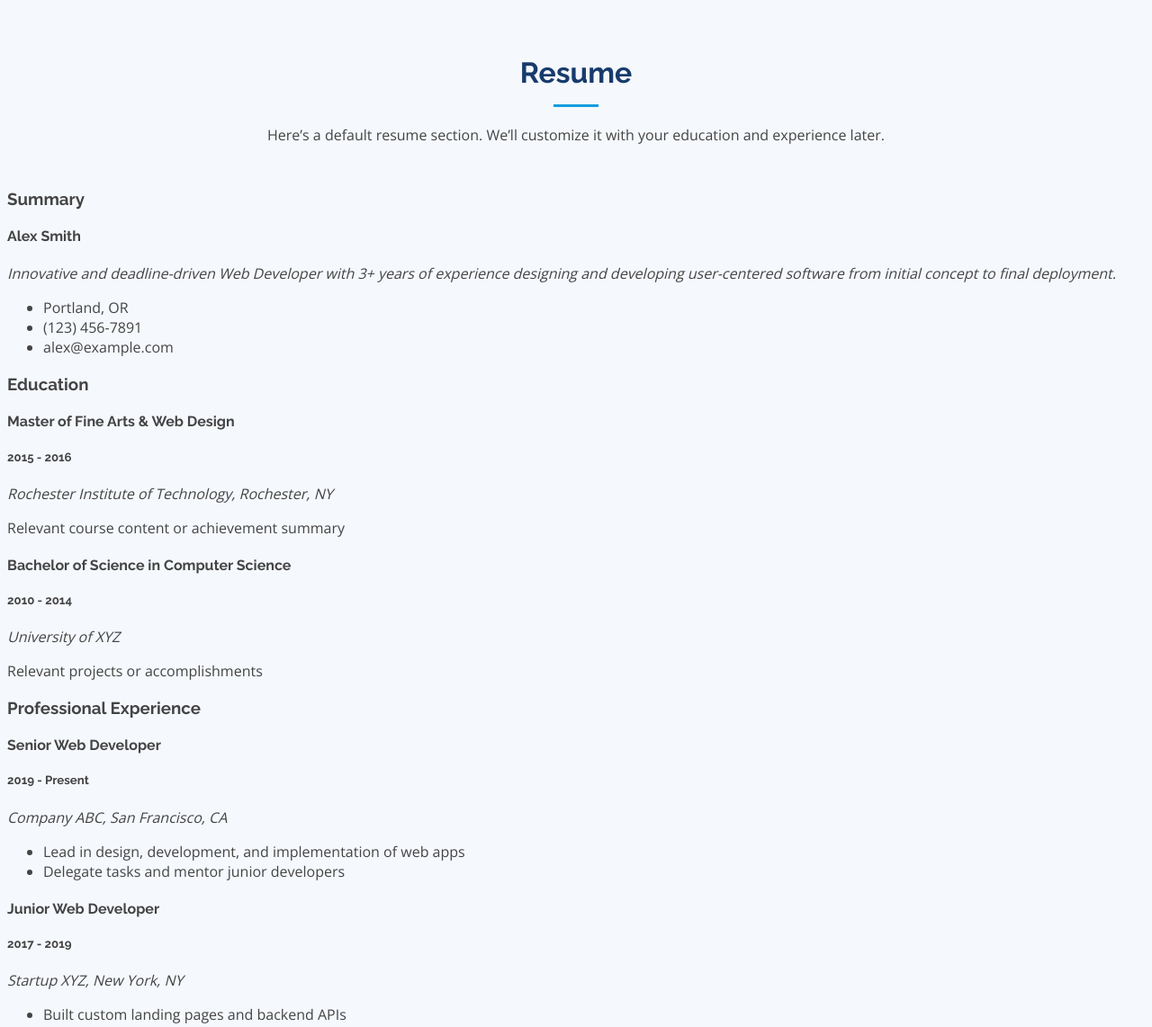
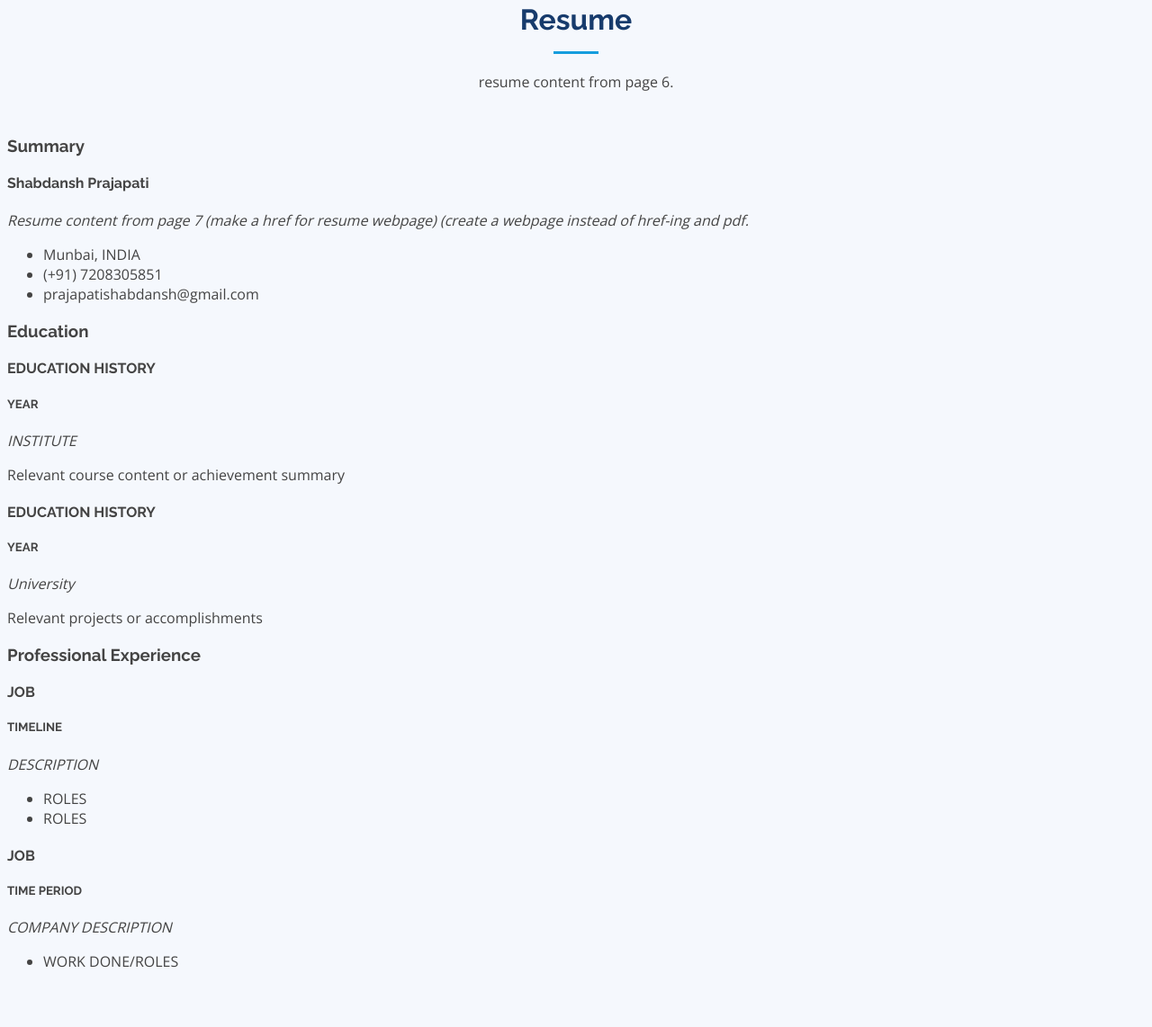
Before and after one commit to Shabd1901/PORTFOLIO, a plain HTML site: page index.html in a window 1280 px wide. Shown: the part 2303-3445 px from the top of the page at 90% size. Drawn offline with nearby package versions, Linux system fonts and the light colour scheme.

Commit message:
Update index.html

```diff
--- a/index.html
+++ b/index.html
@@ -70,8 +70,7 @@
 
         <div class="section-title">
           <h2>About</h2>
-          <p>Magnam dolores commodi suscipit. Necessitatibus eius consequatur ex aliquid fuga eum quidem. Sit sint
-            consectetur velit.</p>
+          <p>ABOUT SECTION FROM PAGE 3</p>
         </div>
 
         <div class="row">
@@ -81,8 +80,7 @@
           <div class="col-lg-8 pt-4 pt-lg-0 content">
             <h3>UI/UX Designer &amp; Web Developer.</h3>
             <p class="fst-italic">
-              Lorem ipsum dolor sit amet, consectetur adipiscing elit, sed do eiusmod tempor incididunt ut labore et
-              dolore magna aliqua.
+              SKILLS OVER IE GOES HERE.
             </p>
             <div class="row">
               <div class="col-lg-6">
@@ -95,16 +93,14 @@
               </div>
               <div class="col-lg-6">
                 <ul>
-                  <li><i class="bi bi-chevron-right"></i> <strong>Age:</strong> <span>30</span></li>
-                  <li><i class="bi bi-chevron-right"></i> <strong>Degree:</strong> <span>Master</span></li>
-                  <li><i class="bi bi-chevron-right"></i> <strong>Email:</strong> <span>email@example.com</span></li>
-                  <li><i class="bi bi-chevron-right"></i> <strong>Freelance:</strong> <span>Available</span></li>
+                  <li><i class="bi bi-chevron-right"></i> <strong>Age:</strong> <span>19</span></li>
+                  <li><i class="bi bi-chevron-right"></i> <strong>Degree:</strong> <span>BACHELORS</span></li>
+                  <li><i class="bi bi-chevron-right"></i> <strong>Email:</strong> <span>prajapatishabdansh@gmail.com</span></li>
                 </ul>
               </div>
             </div>
             <p>
-              Officiis eligendi itaque labore et dolorum mollitia officiis optio vero. Quisquam sunt adipisci omnis et
-              ut. Nulla accusantium dolor incidunt.
+
             </p>
           </div>
         </div>
@@ -118,54 +114,53 @@
 
         <div class="section-title">
           <h2>Resume</h2>
-          <p>Here’s a default resume section. We’ll customize it with your education and experience later.</p>
+          <p>resume content from page 6.</p>
         </div>
 
         <div class="row">
           <div class="col-lg-6">
             <h3 class="resume-title">Summary</h3>
             <div class="resume-item pb-0">
-              <h4>Alex Smith</h4>
-              <p><em>Innovative and deadline-driven Web Developer with 3+ years of experience designing and developing
-                  user-centered software from initial concept to final deployment.</em></p>
+              <h4>Shabdansh Prajapati</h4></h4>
+              <p><em> Resume content from page 7 (make a href for resume webpage) (create a webpage instead of href-ing and pdf.</em></p>
               <ul>
-                <li>Portland, OR</li>
-                <li>(123) 456-7891</li>
-                <li>alex@example.com</li>
+                <li>Munbai, INDIA</li>
+                <li>(+91) 7208305851</li>
+                <li>prajapatishabdansh@gmail.com</li>
               </ul>
             </div>
 
             <h3 class="resume-title">Education</h3>
             <div class="resume-item">
-              <h4>Master of Fine Arts &amp; Web Design</h4>
-              <h5>2015 - 2016</h5>
-              <p><em>Rochester Institute of Technology, Rochester, NY</em></p>
+              <h4>EDUCATION HISTORY</h4>
+              <h5>YEAR</h5>
+              <p><em>INSTITUTE</em></p>
               <p>Relevant course content or achievement summary</p>
             </div>
             <div class="resume-item">
-              <h4>Bachelor of Science in Computer Science</h4>
-              <h5>2010 - 2014</h5>
-              <p><em>University of XYZ</em></p>
+              <h4>EDUCATION HISTORY</h4>
+              <h5>YEAR</h5>
+              <p><em>University</em></p>
               <p>Relevant projects or accomplishments</p>
             </div>
           </div>
           <div class="col-lg-6">
             <h3 class="resume-title">Professional Experience</h3>
             <div class="resume-item">
-              <h4>Senior Web Developer</h4>
-              <h5>2019 - Present</h5>
-              <p><em>Company ABC, San Francisco, CA </em></p>
+              <h4>JOB</h4>
+              <h5>TIMELINE</h5>
+              <p><em>DESCRIPTION</em></p>
               <ul>
-                <li>Lead in design, development, and implementation of web apps</li>
-                <li>Delegate tasks and mentor junior developers</li>
+                <li>ROLES</li>
+                <li> ROLES </li></li>
               </ul>
             </div>
             <div class="resume-item">
-              <h4>Junior Web Developer</h4>
-              <h5>2017 - 2019</h5>
-              <p><em>Startup XYZ, New York, NY</em></p>
+              <h4>JOB</h4>
+              <h5>TIME PERIOD</h5>
+              <p><em>COMPANY DESCRIPTION</em></p>
               <ul>
-                <li>Built custom landing pages and backend APIs</li>
+                <li>WORK DONE/ROLES</li>
               </ul>
             </div>
           </div>
@@ -179,7 +174,7 @@
 
         <div class="section-title">
           <h2>Portfolio</h2>
-          <p>Here are some of my recent works. Replace with your own projects soon.</p>
+          <p>Here are some of my recent works.</p>
         </div>
 
         <div class="row portfolio-container">
```
